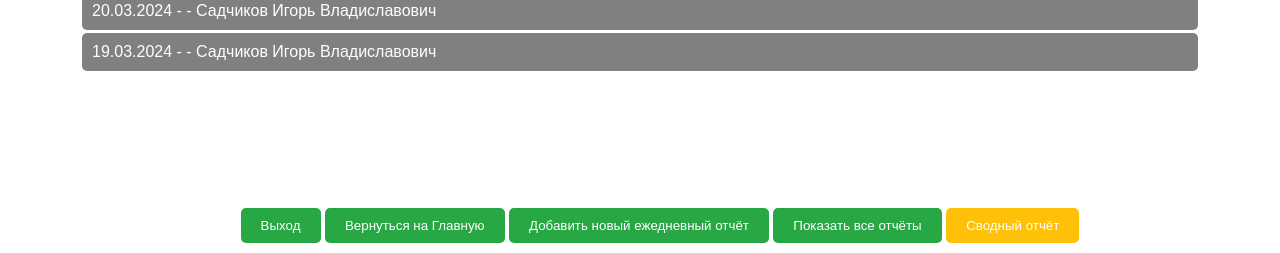
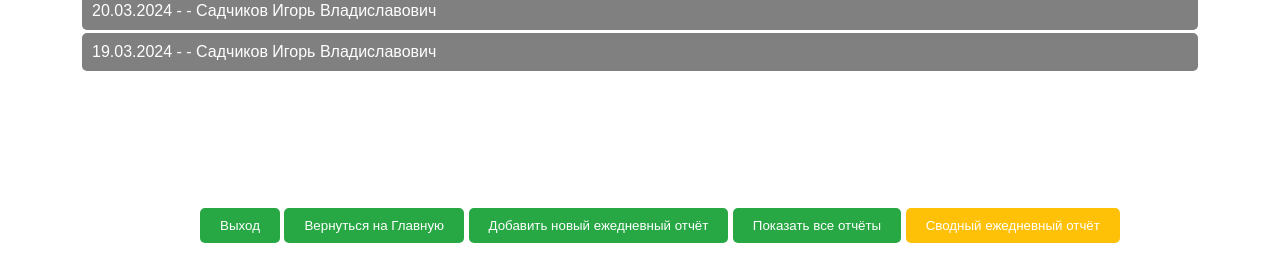
Before and after one commit to prizhimin/SB2, a Django app: page /daily/ in a window 1280 px wide. Shown: the part 547-800 px from the top of the page. Run offline with Django 5.2, Linux system fonts and the light colour scheme; a user stored in the database is signed in; data comes from the database, SQL or seed files in the repository; data that the repository does not hold is empty.

Commit message:
Мелкие исправления

```diff
--- a/daily/templates/daily/reports_list.html
+++ b/daily/templates/daily/reports_list.html
@@ -43,10 +43,10 @@
         <a href="{% url 'daily_reports' %}" class="action-link">
             <button type="button">Показать все отчёты</button>
         </a>
-        <!-- Кнопка "Сводный отчёт" -->
+        <!-- Кнопка "Сводный ежедневный отчёт" -->
         {% if request.user.username in summary_reports_creators %}
         <a href="{% url 'summary_report' %}" class="action-link">
-            <button type="button" class="yellow-button">Сводный отчёт</button>
+            <button type="button" class="yellow-button">Сводный ежедневный отчёт</button>
         </a>
         {% endif %}
     </div>
--- a/daily/views.py
+++ b/daily/views.py
@@ -143,7 +143,7 @@ def summary_report(request):
 @check_summary_report_creator
 def generate_summary_report(request):
     """
-    Генерация сводного еженедельного отчёта
+    Генерация сводного ежедневного отчёта
     """
     if request.method == 'POST':
         # Получаем данные формы
```
